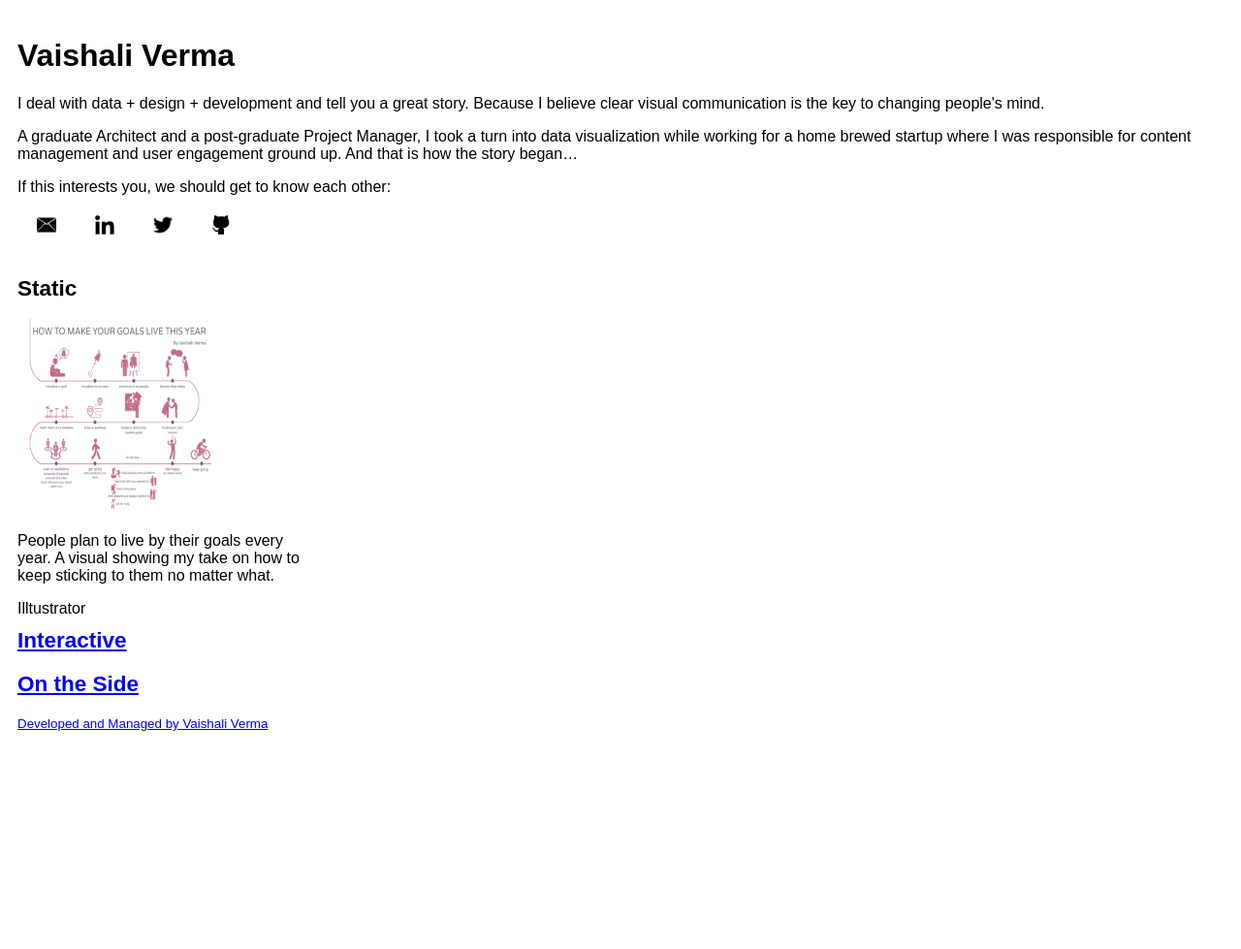
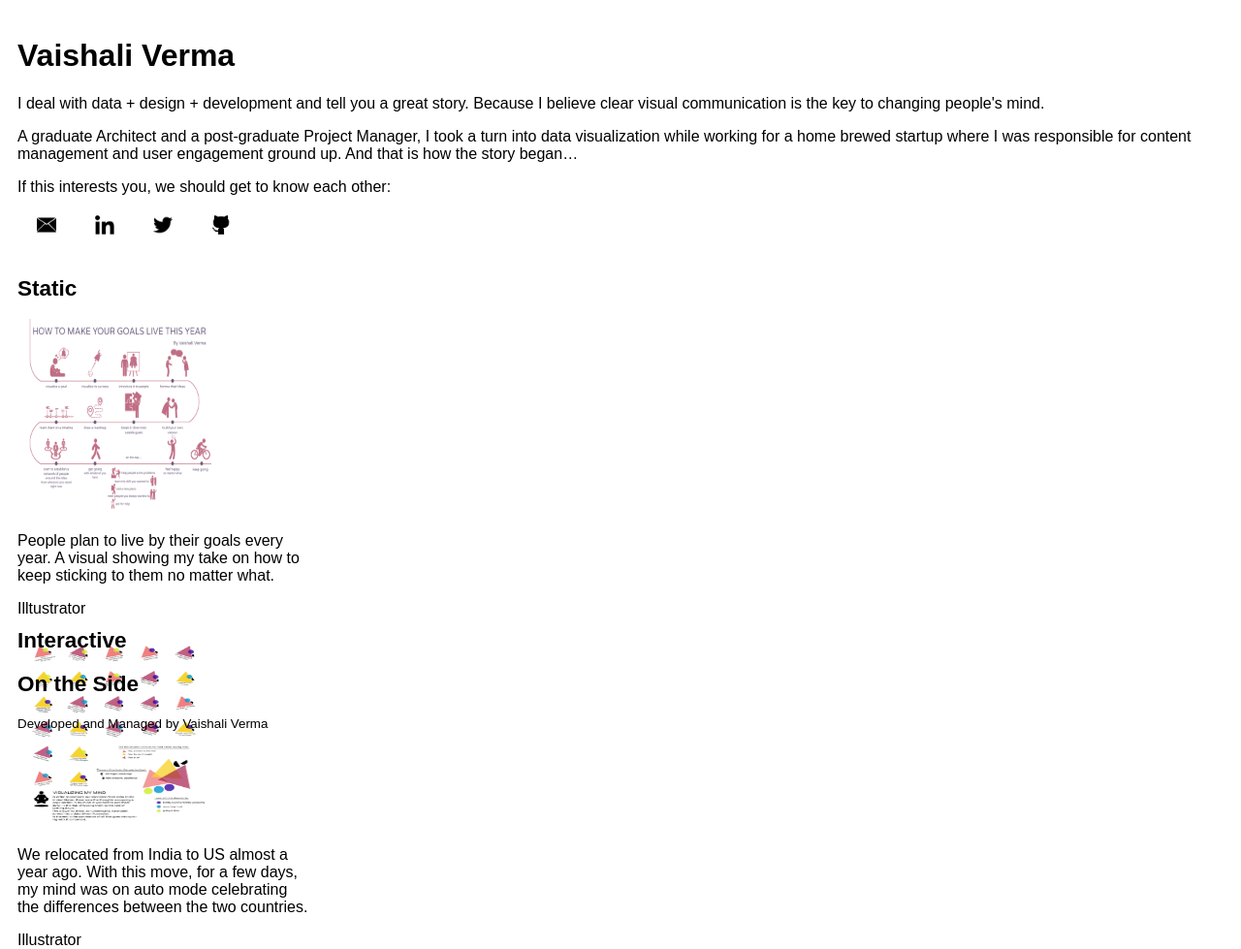
Before and after one commit to vaishalivr/vaishalivr.github.io, a Jekyll site: the page built from index.md, in a window 1280 px wide. Shown: the whole page at 97% size. Built offline with Jekyll 4.4.1, drawn with Linux system fonts in a browser that asks for light colours; our own code applies the rules of GitHub Pages for plain Markdown files; a script that is not in the unit is left out; before the commit the page ends 900 px from its top, so only the background shows below that.

Commit message:
Update default.html

```diff
--- a/_layouts/default.html
+++ b/_layouts/default.html
@@ -44,7 +44,11 @@
 
 	<article>
 		<a href="make an html page and link here" target="_blank">
-
+			<img class="article-img" src="img/Visualizing My Mind 8.21.53 PM.png" alt="Visualizing My Mind">
+		</a>
+		<div>
+			<p>We relocated from India to US almost a year ago. With this move, for a few days, my mind was on auto mode celebrating the differences between the two countries.</p>
+			<p>Illustrator</p>
 	</article>
         </div>
 
```
